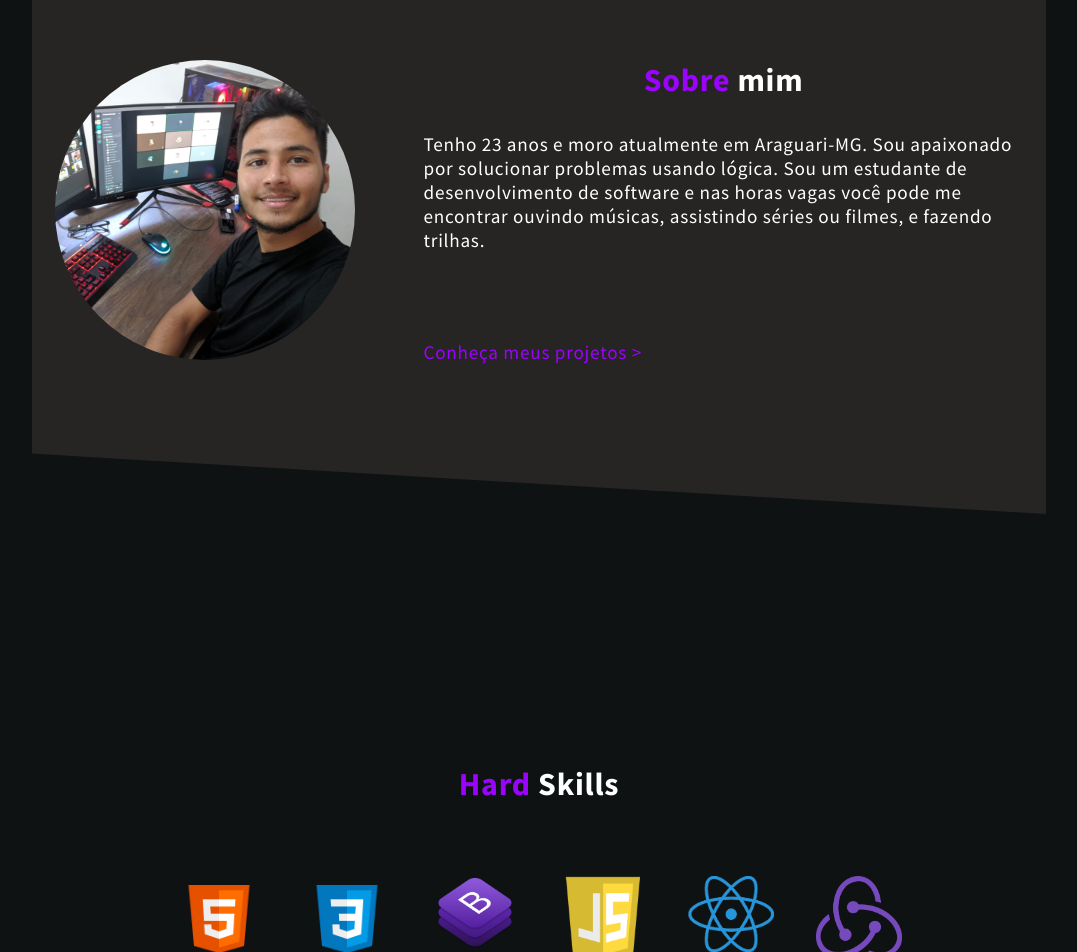
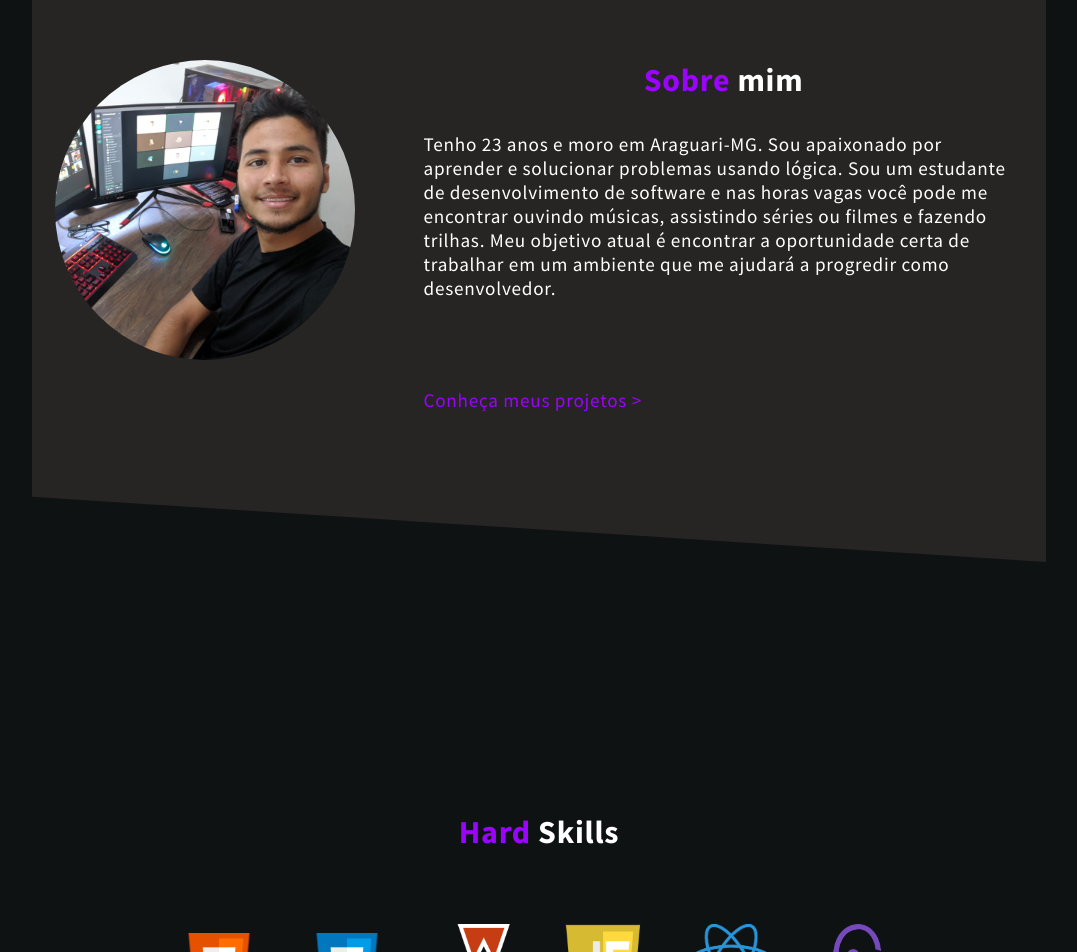
Before and after one commit to AlbertoSCandido/AlbertoSCandido.github.io, a React (Create React App) app: page /#/ in a window 1280 px wide. Shown: the part 1000-1952 px from the top of the page, without its empty margins (101-1178 px from the left). Built offline with nearby package versions, Linux system fonts and the light colour scheme.

Commit message:
Coloca Jest em secçao de Hard Skills

```diff
--- a/package.json
+++ b/package.json
@@ -7,6 +7,7 @@
     "@testing-library/react": "^11.1.0",
     "@testing-library/user-event": "^12.1.10",
     "emailjs-com": "^3.2.0",
+    "gh-pages": "^3.2.3",
     "react": "^17.0.2",
     "react-dom": "^17.0.2",
     "react-router-dom": "^5.2.0",
--- a/src/App.css
+++ b/src/App.css
@@ -281,6 +281,6 @@ main {
 
 @media (min-width: 1624px) {
   body {
-    font-size: 1.4rem;
+    font-size: 1.3rem;
   }
 }
--- a/src/pages/Home.jsx
+++ b/src/pages/Home.jsx
@@ -2,7 +2,6 @@ import React from 'react';
 import { useHistory, Link } from 'react-router-dom';
 import '../styles/home.css';
 import perfil from '../img/perfil-logo.jpeg';
-import bootstrap from '../img/bootstrap.png';
 import css from '../img/css.png';
 import html from '../img/html.png';
 import js from '../img/js.png';
@@ -14,6 +13,7 @@ import mysql from '../img/mysql.png';
 import git from '../img/git.png';
 import Skill from '../components/Skill';
 import alberto from '../img/alberto.png';
+import jest from '../img/jest.png';
 
 const Home = () => {
   const history = useHistory();
@@ -36,8 +36,10 @@ const Home = () => {
         <img src={ perfil } alt="Perfil" className="perfil-img" />
         <div className="about-text">
           <h2><span className="c-tertiary">Sobre</span> mim</h2>
-          <p>Tenho 23 anos e moro atualmente em Araguari-MG. Sou apaixonado por solucionar problemas usando lógica.
-            Sou um estudante de desenvolvimento de software e nas horas vagas você pode me encontrar ouvindo músicas, assistindo séries ou filmes, e fazendo trilhas.
+          <p>
+            Tenho 23 anos e moro em Araguari-MG. Sou apaixonado por aprender e solucionar problemas usando lógica.
+            Sou um estudante de desenvolvimento de software e nas horas vagas você pode me encontrar ouvindo músicas, assistindo séries ou filmes e fazendo trilhas.
+            Meu objetivo atual é encontrar a oportunidade certa de trabalhar em um ambiente que me ajudará a progredir como desenvolvedor.
           </p>
           <br />
           <Link to="/projects" className="c-tertiary">Conheça meus projetos {'>'}</Link>
@@ -50,7 +52,7 @@ const Home = () => {
         <div className="skills-list">
           <Skill text="HTML" img={html} />
           <Skill text="CSS" img={css} />
-          <Skill text="Bootstrap" img={bootstrap} />
+          <Skill text="Jest" img={jest} />
           <Skill text="JavaScript" img={js} />
           <Skill text="React" img={react} />
           <Skill text="Redux" img={redux} />
```
Also changed, not shown: src/img/jest.png (added), 1 other file (tests, documents, lock files or other folders).
